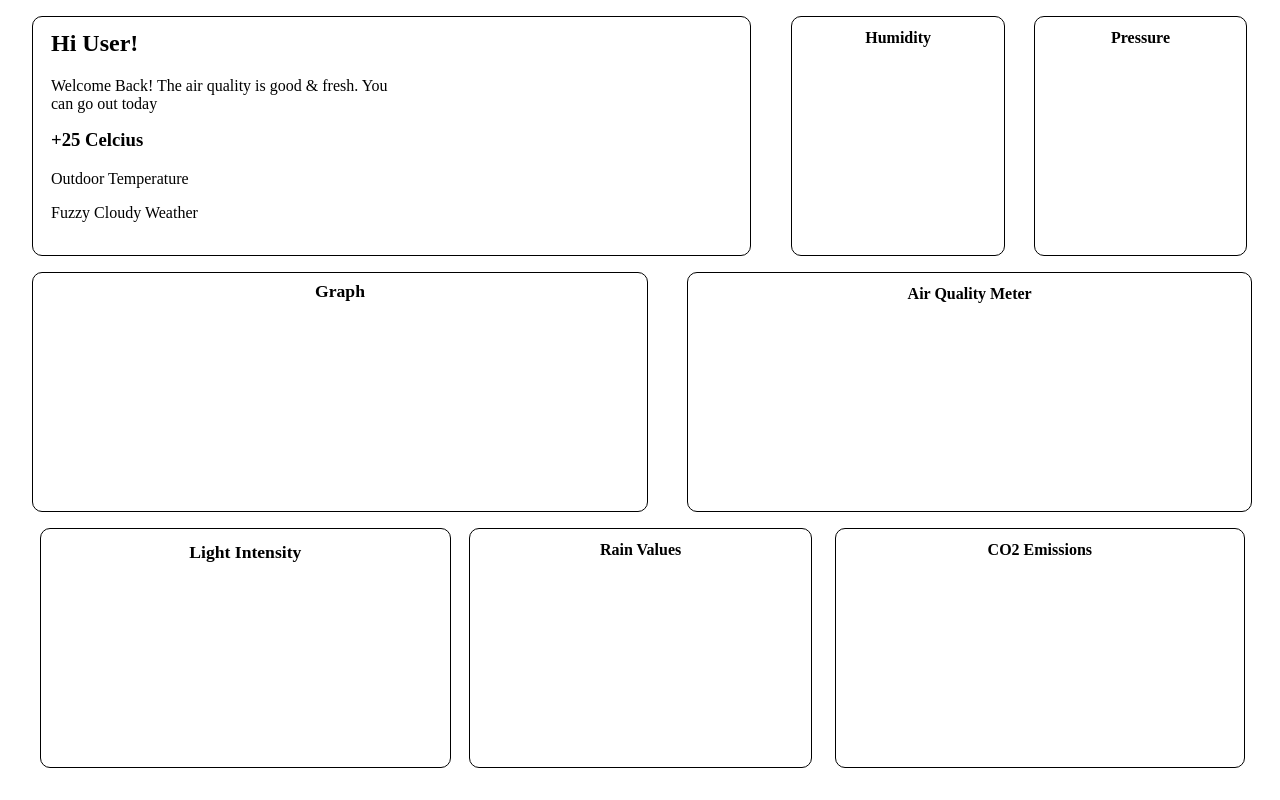
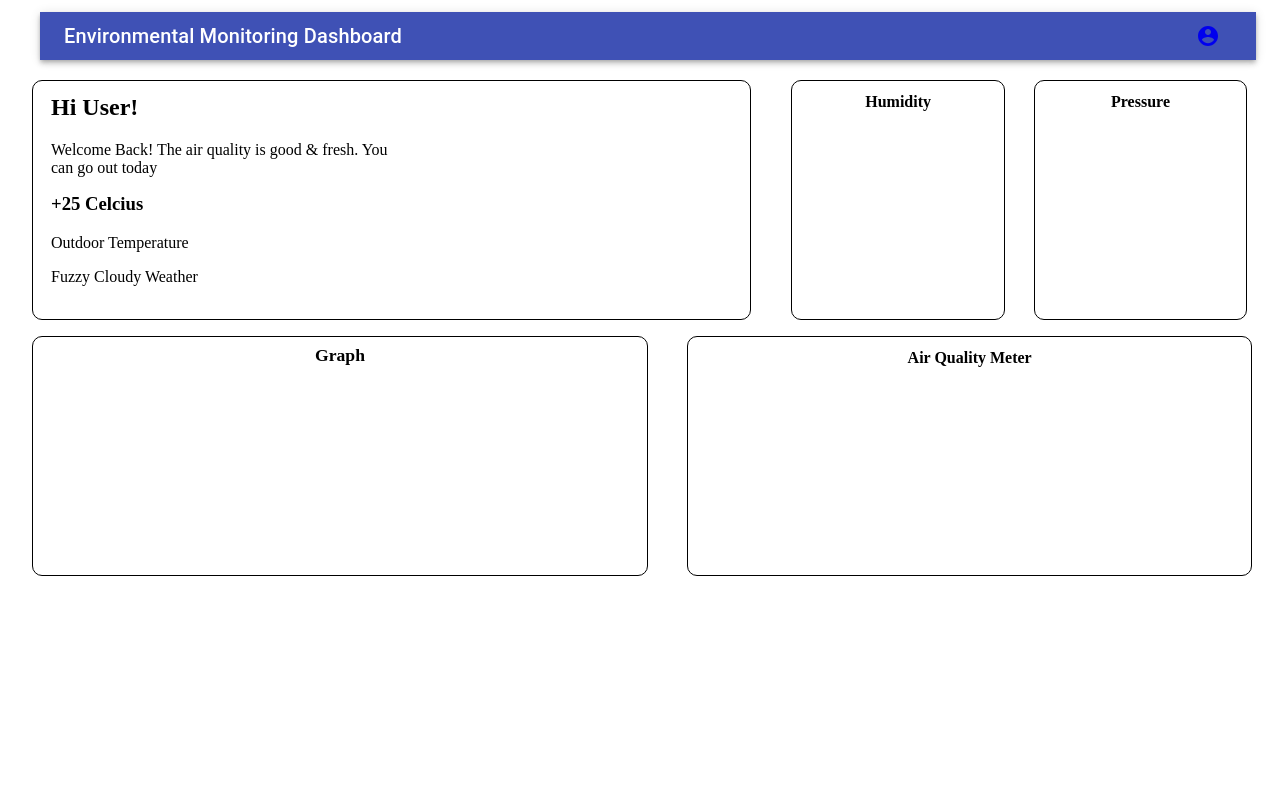
Before and after one commit to VineethI/WoT-Project, a React (Create React App) app in the folder client/: page /dashboard in a window 1280 px wide. Built offline with nearby package versions, Linux system fonts and the light colour scheme.

Commit message:
added app bar for dashboard

```diff
--- a/client/src/Components/Dashboard/Dashboard.jsx
+++ b/client/src/Components/Dashboard/Dashboard.jsx
@@ -1,10 +1,52 @@
 import React from "react";
 import "./Dashboard.scss";
 import Grid from "@material-ui/core/Grid";
+import AppBar from "@material-ui/core/AppBar";
+import Toolbar from "@material-ui/core/Toolbar";
+import Typography from "@material-ui/core/Typography";
+import {Link} from 'react-router-dom'
+import MenuItem from "@material-ui/core/MenuItem";
+import Menu from "@material-ui/core/Menu";
+import IconButton from "@material-ui/core/IconButton";
+import AccountCircle from "@material-ui/icons/AccountCircle";
 
 const Dashboard = () => {
   return (
     <div className="dashboard">
+      <AppBar className="appBar" position="static">
+        <Toolbar className="toolbar" variant="dense">
+          <Typography variant="h6">
+            Environmental Monitoring Dashboard
+          </Typography>
+          <div className="logOut">
+            <Link to="/login">
+              <IconButton
+                aria-label="account of current user"
+                aria-controls="menu-appbar"
+                aria-haspopup="true"
+                color="inherit"
+              >
+                <AccountCircle />
+              </IconButton>
+            </Link>
+            {/* <Menu
+                id="menu-appbar"
+                anchorOrigin={{
+                  vertical: 'top',
+                  horizontal: 'right',
+                }}
+                keepMounted
+                transformOrigin={{
+                  vertical: 'top',
+                  horizontal: 'right',
+                }}
+              >
+                <MenuItem>Profile</MenuItem>
+                <MenuItem>My account</MenuItem>
+              </Menu> */}
+          </div>
+        </Toolbar>
+      </AppBar>
       <Grid className="gridTopLeft" container spacing={2}>
         <Grid className="leftc1" item md={7}>
           <div className="dashboardIntro">
@@ -18,9 +60,7 @@ const Dashboard = () => {
               <p>Outdoor Temperature</p>
               <p>Fuzzy Cloudy Weather</p>
             </div>
-            <div className="dashboardIntroImg">
-
-            </div>
+            <div className="dashboardIntroImg"></div>
           </div>
           <div className="dashboardIntroImg"></div>
         </Grid>
@@ -35,9 +75,7 @@ const Dashboard = () => {
       </Grid>
       <Grid className="gridMiddle" container spacing={2}>
         <Grid className="leftMid" item md={6}>
-          <div className="graph">
-            Graph
-          </div>
+          <div className="graph">Graph</div>
         </Grid>
         <Grid className="gridMidRight" container md={6} spacing={3}>
           <Grid className="rightMid" item md={11}>
@@ -45,11 +83,9 @@ const Dashboard = () => {
           </Grid>
         </Grid>
       </Grid>
-      <Grid className="gridBottomLeft" container spacing={2}>
+      {/* <Grid className="gridBottomLeft" container spacing={2}>
         <Grid className="light" item md={4}>
-          <div className="dashboardIntro">
-            Light Intensity
-          </div>
+          <div className="dashboardIntro">Light Intensity</div>
         </Grid>
         <Grid className="gridBottomRight" container md={8} spacing={3}>
           <Grid className="bottomc1" item md={5}>
@@ -59,7 +95,7 @@ const Dashboard = () => {
             CO2 Emissions
           </Grid>
         </Grid>
-      </Grid>
+      </Grid> */}
     </div>
   );
 };
--- a/client/src/Components/Dashboard/Dashboard.scss
+++ b/client/src/Components/Dashboard/Dashboard.scss
@@ -1,5 +1,5 @@
 .dashboard {
-  height: 96vh;
+  height: 90vh;
   width: 95vw;
   margin: 1.5vh;
   margin-left: 4vh;
@@ -147,3 +147,17 @@ h2 {
       font-weight: 600;
   }
 }
+
+.appBar {
+  margin-bottom: 2vh;
+}
+
+.toolbar {
+  display: flex;
+  flex-direction: row;
+  justify-content: space-between;
+}
+
+.logOut {
+  position: relative;
+}
```
